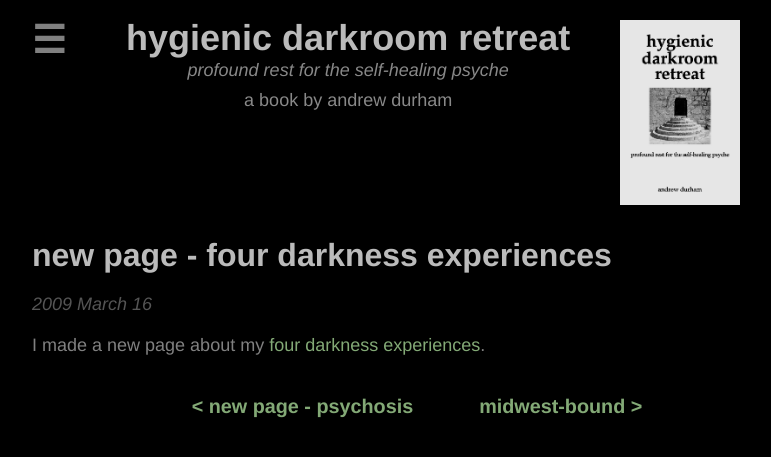
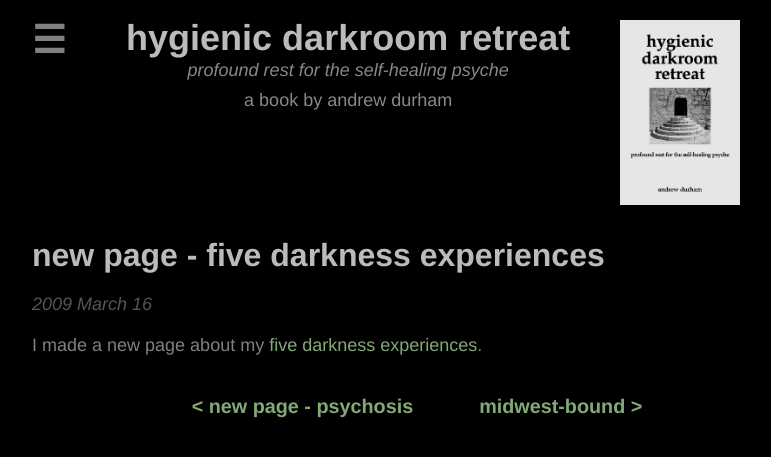
Before and after one commit to yodrew/yodrew.github.io, a Jekyll site: the page built from _posts/2009-03-16-new-page-four-darkness-experiences.md, in a window 1280 px wide. Shown: the top 457 px of the page, without its empty margins (223-994 px from the left). Built offline with Jekyll 4.4.1, drawn with Linux system fonts in a browser that asks for light colours.

```diff
--- a/_posts/2009-03-16-new-page-four-darkness-experiences.md
+++ b/_posts/2009-03-16-new-page-four-darkness-experiences.md
@@ -1,8 +1,8 @@
 ---
-title: new page - four darkness experiences
+title: new page - five darkness experiences
 date: 2009-03-16 00:00:00 Z
-permalink: "/blog/2009/03/new-page-four-darkness-experiences/"
+permalink: "/blog/2009/03/new-page-five-darkness-experiences/"
 layout: post
 ---
 
-I made a new page about my [four darkness experiences](/report/four-darkness-experiences/).
+I made a new page about my [five darkness experiences](/report/five-darkness-experiences/).
```
Also changed, not shown: _pages/back/links.md (+1 -1 lines), _pages/darkness.md (+2 -2 lines), _pages/front/introduction.md (+1 -1 lines), _posts/2010-10-12-2010-summary.md (+1 -1 lines), 4 other files.
